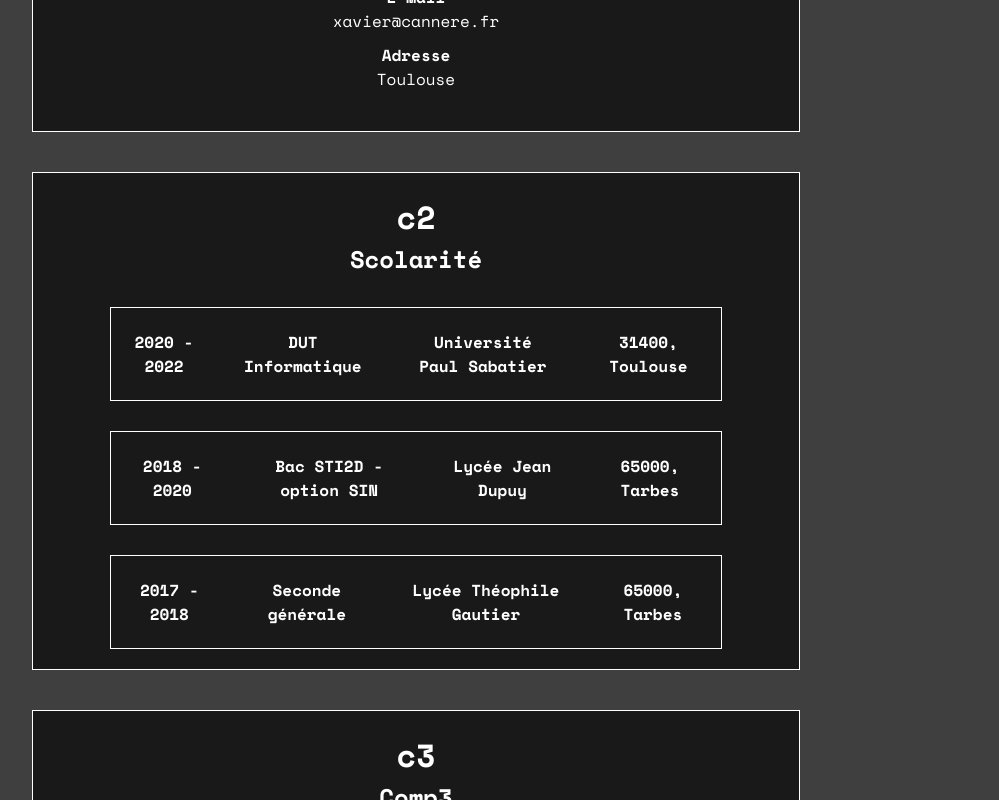
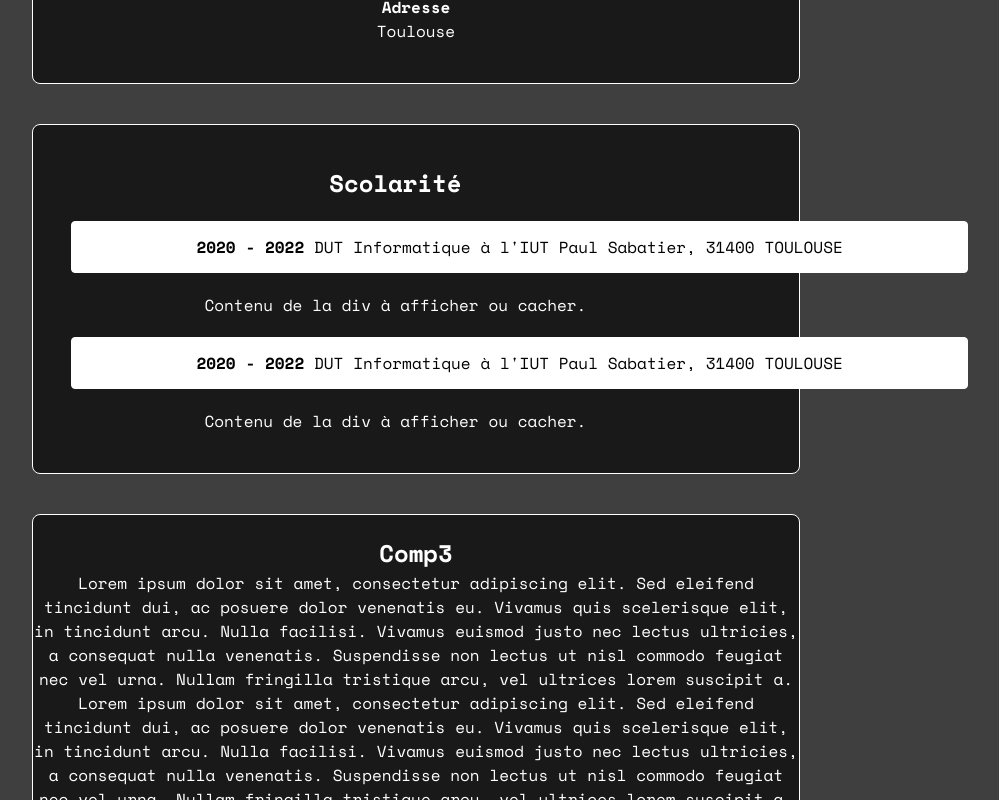
Before and after one commit to XavierCannere/Portfolio, a React (Create React App) app: page / in a window 1280 px wide. Shown: the part 520-1320 px from the top of the page, without its empty margins (224-1223 px from the left). Built offline with nearby package versions, Linux system fonts and the light colour scheme.

Commit message:
[1.6] Refactorisation

```diff
--- a/src/App.css
+++ b/src/App.css
@@ -11,3 +11,96 @@
   background-color: rgb(63, 63, 63);
   flex-direction: column;
 }
+
+.Content {
+  display: flex;
+  padding: 20px 0;
+  margin: 20px 20%;
+  height: auto;
+  text-align: center;
+  background-color: rgba(0, 0, 0, 0.6);
+  color: rgb(255, 255, 255);
+  border: 1px solid white;
+  border-radius: 8px;
+}
+
+.Header {
+  height: 6vh;
+  width: 100%;
+  background-color: black;
+  display: flex;
+  align-items: center;
+  position: sticky;
+  top: 0;
+  z-index: 1000;
+  color: white;
+}
+
+.headerUl {
+  display: flex;
+  list-style-type: none;
+  height: 100%;
+  width: 100%;
+  justify-content: center;
+}
+
+.headerLi {
+  display: flex;
+  flex: 1;
+  justify-content: center;
+  align-items: center;
+}
+
+.headerLi:hover {
+  background-color: rgba(255, 255, 255, 0.6);
+}
+
+.Comp1 {
+  margin: 20px 5%;
+}
+
+.size1 {
+  font-size: 24px;
+}
+
+.size2 {
+  font-size: 18px;
+  margin: 20px 0;
+}
+
+.contentUl {
+  list-style-type: none;
+  height: 100%;
+  width: 100%;
+  justify-content: center;
+}
+
+.contentLi {
+  margin-top: 10px;
+}
+
+.cardsDiv {
+  display: flex;
+  margin: 20px auto;
+  width: 138%;
+  height: 50px;
+  background-color: black;
+  border-radius: 4px;
+  border: 1px solid white;
+  justify-content: center;
+  align-items: center;
+}
+
+.cardsDiv:hover {
+  background-color: white;
+  color: black;
+}
+
+.cardsDiv.active {
+  background-color: white;
+  color: black;
+}
+
+.Comp2 {
+  margin: 20px 5%;
+}
--- a/src/Comp1.css
+++ /dev/null
@@ -1,23 +0,0 @@
-.Comp1 {
-    margin: 20px 5%;
-}
-
-.size1 {
-    font-size: 24px;
-}
-
-.size2 {
-    font-size: 18px;
-    margin: 20px 0;
-}
-
-.contentUl {
-    list-style-type: none;
-    height: 100%;
-    width: 100%;
-    justify-content: center;
-}
-
-.contentLi {
-    margin: 10px 0px;
-}
--- a/src/Comp1.js
+++ b/src/Comp1.js
@@ -1,10 +1,10 @@
-import './Comp1.css';
+import './App.css';
 
 function Comp1() {
 
     return (
       <div className="Comp1">
-        <strong class="size1">Alternant en cybersécurité</strong>
+        <p class="size1"><strong>Recherche d'alternance en cybersécurité</strong></p>
         <p class="size2">Titulaire d'un DUT Informatique et passionné par la cybersécurité, je souhaite reprendre les études en alternance après une année de césure en milieu professionnel,
         je suis quelqu'un de curieux et enthousiaste, qui aime apprendre et qui s'implique dans ce qu'il entreprend.
         Je dispose du permis B et je suis mobile.</p>
--- a/src/Comp2.css
+++ /dev/null
@@ -1,10 +0,0 @@
-table {
-    border: 1px solid white;
-    width: 80%;
-    margin: auto;
-    margin-top: 30px;
-}
-
-th {
-    padding: 20px;
-}
--- a/src/Comp2.js
+++ b/src/Comp2.js
@@ -1,34 +1,33 @@
-import './Comp2.css';
+import './App.css';
+import { useState } from 'react';
 
 function Comp2() {
+
+    const [visible, invisible] = useState(true);
+
+    const rendreVisible = () => {
+      invisible(!visible);
+    }
 
     return (
       <div className="Comp2">
         <h2>Scolarité</h2>
-        <table>
-          <tr>
-            <th class='th1'>2020 - 2022</th>
-            <th class='th2'>DUT  Informatique</th>
-            <th class='th3'>Université Paul Sabatier</th>
-            <th class='th4'>31400, Toulouse</th>
-          </tr>
-        </table>
-        <table>
-          <tr>
-            <th class='th1'>2018 - 2020</th>
-            <th class='th2'>Bac STI2D - option SIN</th>
-            <th class='th3'>Lycée Jean Dupuy</th>
-            <th class='th4'>65000, Tarbes</th>
-          </tr>
-        </table>
-        <table>
-          <tr>
-            <th class='th1'>2017 - 2018</th>
-            <th class='th2'>Seconde générale</th>
-            <th class='th3'>Lycée Théophile Gautier</th>
-            <th class='th4'>65000, Tarbes</th>
-          </tr>
-        </table>
+        <div class={`cardsDiv ${visible ? 'active' : ''}`} onClick={rendreVisible}>
+          <p class="cardsP"><strong>2020 - 2022</strong> DUT Informatique à l'IUT Paul Sabatier, 31400 TOULOUSE</p>
+        </div>
+        {visible && (
+        <div>
+          Contenu de la div à afficher ou cacher.
+        </div>
+        )}
+        <div class={`cardsDiv ${visible ? 'active' : ''}`} onClick={rendreVisible}>
+          <p class="cardsP"><strong>2020 - 2022</strong> DUT Informatique à l'IUT Paul Sabatier, 31400 TOULOUSE</p>
+        </div>
+        {visible && (
+        <div>
+          Contenu de la div à afficher ou cacher.
+        </div>
+        )}
       </div>
     );
   }
--- a/src/Content.css
+++ /dev/null
@@ -1,9 +0,0 @@
-.Content {
-    padding: 20px 0;
-    margin: 20px 20%;
-    height: auto;
-    text-align: center;
-    background-color: rgba(0, 0, 0, 0.6);
-    color: rgb(255, 255, 255);
-    border: 1px solid white;
-}
--- a/src/Content.js
+++ b/src/Content.js
@@ -1,4 +1,4 @@
-import './Content.css';
+import './App.css';
 import Comp1 from './Comp1.js';
 import Comp2 from './Comp2.js';
 import Comp3 from './Comp3.js';
@@ -25,7 +25,7 @@ function Content({id}) {
 
     return (
       <div id={id} className="Content">
-            <h1>{id}</h1>
+            {/* <h1>{id}</h1> */}
             {componentToRender}
       </div>
     );
--- a/src/Header.css
+++ /dev/null
@@ -1,30 +0,0 @@
-.Header {
-    height: 6vh;
-    width: 100%;
-    background-color: black;
-    display: flex;
-    align-items: center;
-    position: sticky;
-    top: 0;
-    z-index: 1000;
-    color: white;
-}
-
-.headerUl {
-    display: flex;
-    list-style-type: none;
-    height: 100%;
-    width: 100%;
-    justify-content: center;
-}
-
-.headerLi {
-    display: flex;
-    flex: 1;
-    justify-content: center;
-    align-items: center;
-}
-
-.headerLi:hover {
-    background-color: rgba(255, 255, 255, 0.6);
-}
--- a/src/Header.js
+++ b/src/Header.js
@@ -1,4 +1,4 @@
-import './Header.css';
+import './App.css';
 
 function Header() {
 
```
